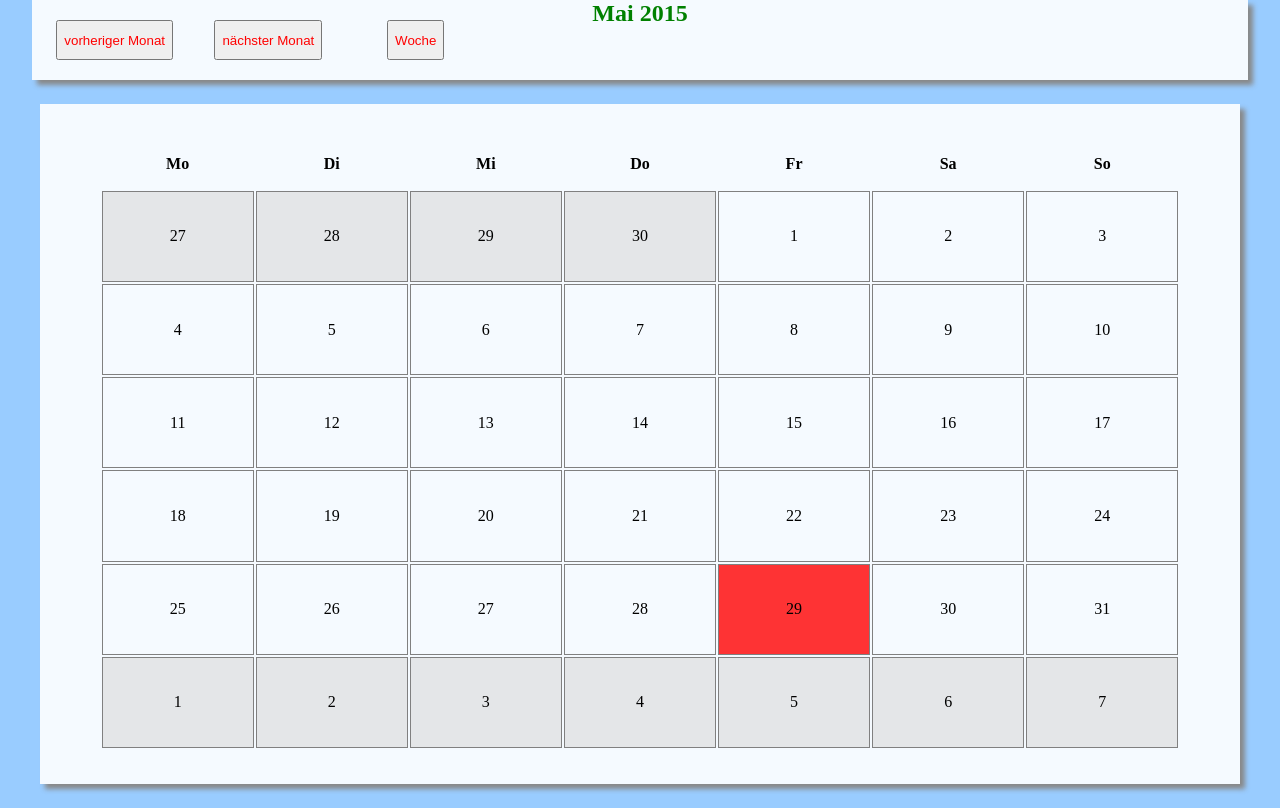
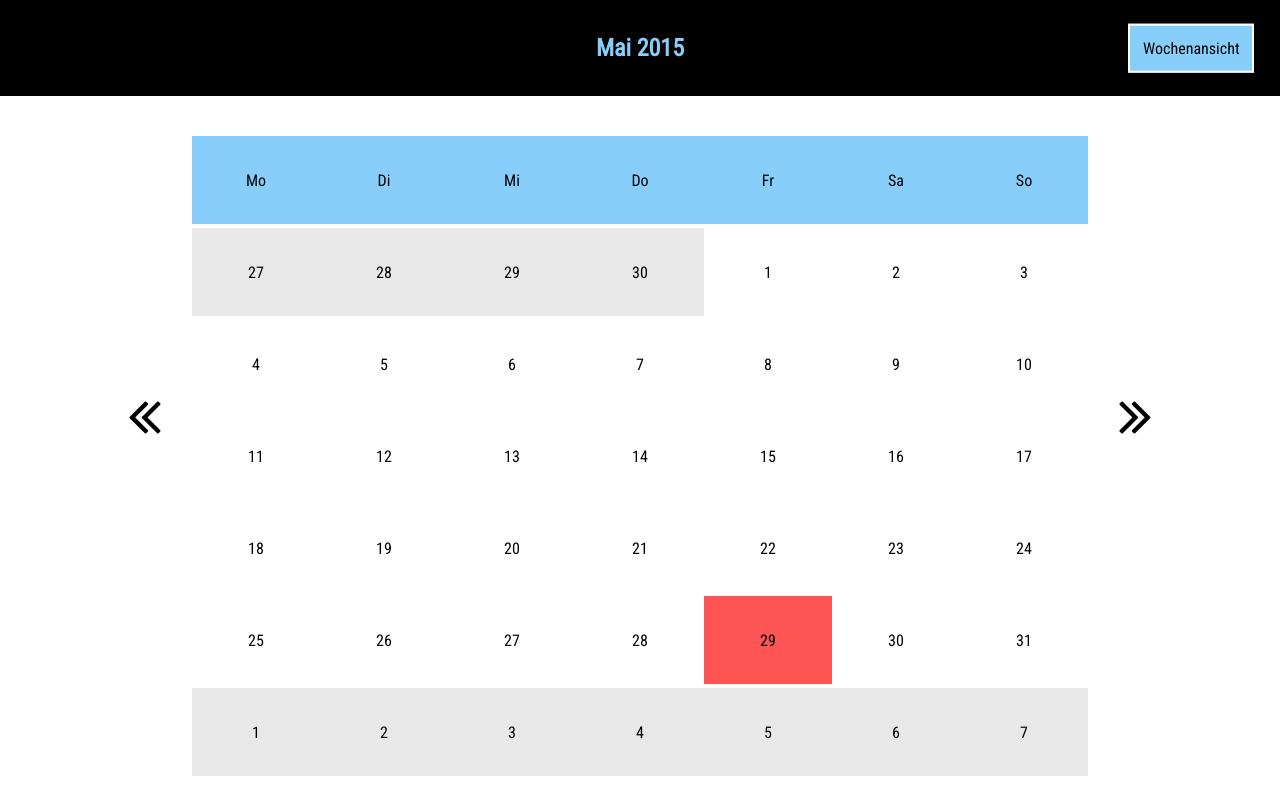
Before and after one commit to ScientiaEtVeritas/Calender, a plain HTML site: page public/index.html in a window 1280 px wide. Drawn offline with nearby package versions, Linux system fonts and the light colour scheme.

Commit message:
jquery, design fixes

```diff
--- a/public/css/stylesheet.css
+++ b/public/css/stylesheet.css
@@ -1,89 +1,121 @@
-body {
-	background-color: #99CCFF;
+body,html {
+	font-family: "Roboto Condensed", sans-serif;
+	height:100vh;
+	width:100vw;
+	padding:0;
+	margin:0;
+}
+
+#menudiv, #tablediv {
+}
+#menudiv {
+	position: relative;
+	height: 12vh;
+	width: 100vw;
+	background-color:#000000;
+}
+h2 {
+	color: lightskyblue;
+	text-align: center;
+}
+#header, #next, #wochenAnsicht {
+	display: inline;
+}
+#prev,#next, #wochenAnsicht {
+}
+#prev {
 
 }
-body,html {
-	height: 100%;
-}
-#menudiv, #tablediv {
-	box-shadow: 5px 5px 5px #888888;
-	background-color: rgba(255, 255, 255, 0.9);
-}
-#menudiv {
-	position: fixed;
-	height: 10%;
-	width: 95%;
-	left: 2.5%;
-	top: 0;
-}
-btn {
-	color:red;
-}
-h2 {
-	color: green;
-	text-align: center;
-}
-#monatJahrHeader, #naechsterMonat, #wochenAnsicht {
-	display: inline;
-}
-label {
-	position: absolute;
-	width: 100%;
-	text-align: center;
-}
-#vorigerMonat,#naechsterMonat, #wochenAnsicht {
-	top: 25%;
-	height: 50%;
-}
-#vorigerMonat {
-	position: absolute;
-	left: 2%;
-
-}
-#naechsterMonat {
-	position: relative;
-	left: 15%;
+#next {
 }
 
 #tablediv {
+	height: 80vh;
+	width: 100vw;
 	position: relative;
-	height: 85%;
-	width: 95%;
-	left: 2.5%;
-	top: 12%;
-
 }
 #wochenAnsicht {
-	position: relative;
-	left: 20%;
 }
 
 #weekTable {
-	position: absolute;
-	top: 5%;
-	width: 90%;
-	height: 90%;
-	left: 5%;
-	visibility: hidden;
-}
-#weekTable td {
-	width: 12%;
-    height: 90%;
-    border: 1px solid grey;
-    text-align: center;
+	display:none;
 }
 
-#monthTable {
+#monthTable,
+#weekTable{
+	width: 75vw;
+	height: 70vh;
+}
+#monthTable div div,
+#weekTable div div {
+    width: 10vw;
+    height: 11vh;
+    text-align: center;
+	display:inline-block;
+	position: relative;
+}
+
+.new {
+	background-color: rgba(217, 217, 217, 0.6);
+}
+
+.reset {
+	background-color: rgba(217, 217, 217, 0);
+}
+
+.today {
+	background-color: #ff5454;
+}
+
+.center,
+#weekTable div div span,
+#monthTable div div span {
 	position: absolute;
-	width: 90%;
-	height: 90%;
-	top: 5%;
-	left: 5%;
+	top:50%;
+	left:50%;
+	transform: translate(-50%, -50%);
+	text-align: center;
+}
 
+#days_of_week,
+#days_of_week div {
+	height:60vh !important;
 }
-#monthTable td {
-    width: 12%;
-    height: 15%;
-    border: 1px solid grey;
-    text-align: center;
+
+#next {
+	position: absolute;
+	font-size:4.5vw;
+	top:50%;
+	right:10vw;
+	transform: translateY(-50%);
+	text-align: center;
+	cursor: pointer;
+	color:#000;
 }
+
+#prev {
+	position: absolute;
+	font-size:4.5vw;
+	top:50%;
+	left:10vw;
+	transform: translateY(-50%);
+	text-align: center;
+	cursor: pointer;
+	color:#000;
+}
+
+.weekdays_header {
+	background-color:lightskyblue;
+}
+
+#change {
+	position: absolute;
+	right:2vw;
+	background-color:lightskyblue;
+	color:#000;
+	transform: translateY(-50%);
+	top:50%;
+	padding:1vw;
+	border:0.3vh solid #fff;
+	cursor: pointer;
+}
--- a/public/index.html
+++ b/public/index.html
@@ -1,202 +1,23 @@
 <!DOCTYPE html>
 <html>
-
     <head>
       <title>Kalender</title>
       <link rel="stylesheet" href="css/stylesheet.css" type="text/css">
+        <link href='http://fonts.googleapis.com/css?family=Roboto+Condensed' rel='stylesheet' type='text/css' />
+        <link rel="stylesheet" href="https://maxcdn.bootstrapcdn.com/font-awesome/4.3.0/css/font-awesome.min.css">
+        <script src="https://ajax.googleapis.com/ajax/libs/jquery/2.1.3/jquery.min.js"></script>
+        <script language="javascript" type="text/javascript" src="js/calTest.js"></script>
     </head>
     <body>
+        <div id="menudiv">
+            <div class="center"><h2 id="header">Monat, Jahr</h2></div>
+            <div id="change"><span class="btn" id="changeText">Wochenansicht</span></div>
+        </div>
         <div id="tablediv">
-<table id="monthTable">
-	<tr>
-		<th>Mo</th>
-		<th>Di</th>
-		<th>Mi</th>
-		<th>Do</th>
-		<th>Fr</th>
-		<th>Sa</th>
-		<th>So</th>
-	</tr>
-	<tr>
-		<td id="cal-1">
-			1
-		</td>
-		<td id="cal-2">
-			2
-		</td>
-		<td id="cal-3">
-			3
-		</td>
-		<td id="cal-4">
-			4
-		</td>
-		<td id="cal-5">
-			5
-		</td>
-		<td id="cal-6">
-			6
-		</td>
-		<td id="cal-7">
-			7
-		</td>
-	</tr>
-	<tr>
-		<td id="cal-8">
-			8
-		</td>
-		<td id="cal-9">
-			9
-		</td>
-		<td id="cal-10">
-			10
-		</td>
-		<td id="cal-11">
-			11
-		</td>
-		<td id="cal-12">
-			12
-		</td>
-		<td id="cal-13">
-			13
-		</td>
-		<td id="cal-14">
-			14
-		</td>
-	</tr>
-	<tr>
-		<td id="cal-15">
-			15
-		</td>
-		<td id="cal-16">
-			16
-		</td>
-		<td id="cal-17">
-			17
-		</td>
-		<td id="cal-18">
-			18
-		</td>
-		<td id="cal-19">
-			19
-		</td>
-		<td id="cal-20">
-			20
-		</td>
-		<td id="cal-21">
-			21
-		</td>
-	</tr>
-	<tr>
-		<td id="cal-22">
-			22
-		</td>
-		<td id="cal-23">
-			23
-		</td>
-		<td id="cal-24">
-			24
-		</td>
-		<td id="cal-25">
-			25
-		</td>
-		<td id="cal-26">
-			26
-		</td>
-		<td id="cal-27">
-			27
-		</td>
-		<td id="cal-28">
-			28
-		</td>
-	</tr>
-	<tr>
-		<td id="cal-29">
-			29
-		</td>
-		<td id="cal-30">
-			30
-		</td>
-		<td id="cal-31">
-			31
-		</td>
-		<td id="cal-32">
-			32
-		</td>
-		<td id="cal-33">
-			33
-		</td>
-		<td id="cal-34">
-			34
-		</td>
-		<td id="cal-35">
-			35
-		</td>
-	</tr>
-	<tr>
-		<td id="cal-36">
-			36
-		</td>
-		<td id="cal-37">
-			37
-		</td>
-		<td id="cal-38">
-			38
-		</td>
-		<td id="cal-39">
-			39
-		</td>
-		<td id="cal-40">
-			40
-		</td>
-		<td id="cal-41">
-			41
-		</td>
-		<td id="cal-42">
-			42
-		</td>
-	</tr>
-</table>
-<table id="weekTable">
-	<tr>
-		<th>Mo</th>
-		<th>Di</th>
-		<th>Mi</th>
-		<th>Do</th>
-		<th>Fr</th>
-		<th>Sa</th>
-		<th>So</th>
-	</tr>
-	<tr>
-		<td id="week-1">
-			1
-		</td>
-		<td id="week-2">
-			2
-		</td>
-		<td id="week-3">
-			3
-		</td>
-		<td id="week-4">
-			4
-		</td>
-		<td id="week-5">
-			5
-		</td>
-		<td id="week-6">
-			6
-		</td>
-		<td id="week-7">
-			7
-		</td>
-	</tr>
-</table>
+            <div id="monthTable" class="center"></div>
+            <div id="prev"><span class="btn" id="prevText"><i class="fa fa-angle-double-left"></i></span></div>
+            <div id="next"><span class="btn" id="nextText"><i class="fa fa-angle-double-right"></i></span></div>
+            <div id="weekTable" class="center"></div>
         </div>
-<div id="menudiv">
-		<label><h2 id="monatJahrHeader">Monat, Jahr</h2></label>
-		<button id="vorigerMonat" onclick="loadCalendarWithPrev()"><btn id="prevText">vorheriger Monat</btn></button>
-		<button id="naechsterMonat" onclick="loadCalendarWithNext()"><btn id="nextText">n&auml;chster Monat</btn></button>
-		<button id="wochenAnsicht" onclick="changeView()"><btn id="ansichtText">Woche</btn></button>
-	</div>
-<script language="javascript" type="text/javascript" src="js/calTest.js"></script>
     </body>
 </html>
--- a/public/js/calTest.js
+++ b/public/js/calTest.js
@@ -1,3 +1,4 @@
+$(document).ready(function() {
 	var monate = ["Januar", "Februar" , "M&auml;rz", "April","Mai","Juni","Juli","August","September","Oktober","November","Dezember"];
 	var wochenTage = ["So", "Mo" , "Di", "Mi","Do","Fr","Sa","So"];
 
@@ -5,46 +6,73 @@ var currentView = 0;
 	var curDate = new Date();
 	var dateWithSelectedMonth = new Date(curDate.getFullYear(), curDate.getMonth(), 1);
 
+	var $monthRow = $("<div></div>");
+	var $weekRow = $("<div></div>");
+	$('#monthTable').append($monthRow);
+	$('#weekTable').append($weekRow);
+
+	for(var i = 1; i < wochenTage.length; i++) {
+		$monthRow.append("<div class='weekdays_header'><span>" + wochenTage[i] + "</span></div>");
+		$weekRow.append("<div class='weekdays_header'><span>" + wochenTage[i] + "</span></div>");
+	}
+
+	for(var i = 0; i < 6; i++) {
+		var $row = $("<div></div>");
+		$('#monthTable').append($row);
+		for(var j = 1; j <= 7; j++) {
+			$row.append($("<div id='cal-" + ((7*i)+j) + "'></div>"));
+		}
+	}
+
+	var $row = $("<div id='days_of_week'></div>");
+	$('#weekTable').append($row);
+	for(var i = 0; i < 7; i++) {
+		$row.append("<div id='week-"+ (i+1) +"'></div>");
+	}
+
+	$('#prev').click(loadCalendarWithPrev);
+	$('#next').click(loadCalendarWithNext);
+	$('#change').click(changeView);
+
+	loadMonthCalendar();
 
 	function loadMonthCalendar() {
 		// load Calendar for month of dateWithSelectedMonth
-	var differenceForWeekday = dateWithSelectedMonth.getDay();
-	if (differenceForWeekday == 0) {
-		differenceForWeekday = 7;
+		var differenceForWeekday = dateWithSelectedMonth.getDay() || 7;
+		// set H2 for Monat und Jahr anzeige
+		$("#header").html(monate[dateWithSelectedMonth.getMonth()] + " " + dateWithSelectedMonth.getFullYear());
+
+		for (var z = 1; z< differenceForWeekday; z++) {
+			var tid = "cal-" + z;
+			var $tid = $('#'+tid);
+			var lastMonthLastDay = new Date(dateWithSelectedMonth.getFullYear(), dateWithSelectedMonth.getMonth(), z-differenceForWeekday+1);
+			$tid.html("<span>" + lastMonthLastDay.getDate() + "</span>");
+			setStyle($tid, "new");
 		}
-	// set H2 for Monat und Jahr anzeige
-	document.getElementById("monatJahrHeader").innerHTML = monate[dateWithSelectedMonth.getMonth()] + " " + dateWithSelectedMonth.getFullYear();
-	var z = 1;
-	while (z< differenceForWeekday) {
-		var tid = "cal-" + z;
-		var lastMonthLastDay = new Date(dateWithSelectedMonth.getFullYear(), dateWithSelectedMonth.getMonth(), z-differenceForWeekday+1);
-		document.getElementById(tid).innerHTML = lastMonthLastDay.getDate();
-		setNewStyle(tid);
-		z++;
-	}
-	z = differenceForWeekday;
+
 		var currentMonthLastDay = new Date(dateWithSelectedMonth.getFullYear(), dateWithSelectedMonth.getMonth()+1, 0);
-	while (z<currentMonthLastDay.getDate()+differenceForWeekday) {
-		var tid = "cal-" + z;
+
+		for (z = differenceForWeekday; z<currentMonthLastDay.getDate()+differenceForWeekday; z++) {
+			tid = "cal-" + z;
+			$tid = $('#'+tid);
 			curMonth = new Date(dateWithSelectedMonth.getFullYear(), dateWithSelectedMonth.getMonth(), differenceForWeekday-z+1);
 			var nexDay = z-differenceForWeekday+1;
-		document.getElementById(tid).innerHTML = nexDay;
-		if (nexDay == curDate.getDate() && currentMonthLastDay.getMonth() == curDate.getMonth() && curMonth.getFullYear() == curDate.getFullYear()) {
-			setTodayStyle(tid);
+			$tid.html("<span>" + (nexDay) + "</span>");
+			if (nexDay == curDate.getDate() && currentMonthLastDay.getMonth() == curDate.getMonth() && curMonth.getFullYear() == curDate.getFullYear()) setStyle($tid, "today");
+			else setStyle($tid, "reset");
 		}
-		else {
-			resetStyle(tid);
-		}
-		z++;
-	}
+
 		var nextMonth = new Date(dateWithSelectedMonth.getFullYear(), dateWithSelectedMonth.getMonth()+1, 1);
+
 		while (z<=42) {
-		var tid = "cal-" + z;
-		document.getElementById(tid).innerHTML = z-currentMonthLastDay.getDate()-differenceForWeekday+1;
-		setNewStyle(tid);
+			tid = "cal-" + z;
+			$tid = $('#'+tid);
+			$tid.html("<span>" + (z-currentMonthLastDay.getDate()-differenceForWeekday+1) + "</span>");
+			setStyle($tid, "new");
 			z++;
 		}
 	}
+
 	function loadCalendarWithNext() {
 		if (currentView == 0) {
 			dateWithSelectedMonth = new Date(dateWithSelectedMonth.getFullYear(), dateWithSelectedMonth.getMonth()+1, 1);
@@ -66,67 +94,40 @@ function loadCalendarWithPrev() {
 			loadWeekCalendar();
 		}
 	}
-function setNewStyle(className) {
-	var sheet = document.createElement('style');
-	sheet.innerHTML = "#" + className + " { background-color: rgba(217, 217, 217, 0.6); }";
-	document.body.appendChild(sheet);
+
+	function setStyle($element, styleClass) {
+		$element.removeClass().addClass(styleClass);
 	}
-function resetStyle(className) {
-	var sheet = document.createElement('style');
-	sheet.innerHTML = "#" + className + " { background-color: rgba(217, 217, 217, 0); }";
-	document.body.appendChild(sheet);
-}
-function setTodayStyle(className) {
-	var sheet = document.createElement('style');
-	sheet.innerHTML = "#" + className + " { background-color: rgba(255, 30, 30, 0.9); }";
-	document.body.appendChild(sheet);
-}
+
 	function changeView() {
-	var sheet = document.createElement('style');
 		if (currentView == 0) {
-		sheet.innerHTML = "#monthTable { visibility: hidden; } #weekTable { visibility: visible; }";
-		document.body.appendChild(sheet);
+			$('#weekTable').fadeIn(300);
+			$('#monthTable').fadeOut(300);
 			currentView = 1;
-		document.getElementById("ansichtText").innerHTML = "Monate";
-		document.getElementById("nextText").innerHTML = "N&auml;chste Woche";
-		document.getElementById("prevText").innerHTML = "Vorige Woche";
+			$("#changeText").html("Monatsansicht");
 			loadWeekCalendar();
 		}
 		else if (currentView == 1) {
-		sheet.innerHTML = "#monthTable { visibility: visible; } #weekTable { visibility: hidden; }";
-		document.body.appendChild(sheet);
+			$('#weekTable').fadeOut(300);
+			$('#monthTable').fadeIn(300);
 			currentView = 0;
-		document.getElementById("ansichtText").innerHTML = "Wochen";
-		document.getElementById("nextText").innerHTML = "N&auml;chster Monat";
-		document.getElementById("prevText").innerHTML = "Voriger Monat";
+			$("#changeText").html("Wochenansicht");
 			loadMonthCalendar();
 		}
 	}
 	function loadWeekCalendar() {
-	document.getElementById("monatJahrHeader").innerHTML = monate[dateWithSelectedMonth.getMonth()] + " " + dateWithSelectedMonth.getFullYear();
-	var z = 1;
-	while (z <= 7) {
+		$("#header").html(monate[dateWithSelectedMonth.getMonth()] + " " + dateWithSelectedMonth.getFullYear());
+
+		for (var z = 1; z <= 7; z++) {
 			var tid = "week-" + z;
-		var currentDay = dateWithSelectedMonth.getDay();
-		if (currentDay == 0) {
-			currentDay = 7;
-		}
+			var $tid = $('#'+tid);
+			var currentDay = dateWithSelectedMonth.getDay() || 7;
 			var dateNeeded = dateWithSelectedMonth.getDate() - currentDay + z;
 			var weekDays = new Date(dateWithSelectedMonth.getFullYear(), dateWithSelectedMonth.getMonth(), dateNeeded);
-		document.getElementById(tid).innerHTML = wochenTage[weekDays.getDay()] + ", " + weekDays.getDate() + ".";
-		if (weekDays.getMonth() != curDate.getMonth()) {
-			setNewStyle(tid);
-		}
-		else if (curDate.getDate() == weekDays.getDate() && curDate.getMonth() == weekDays.getMonth() && curDate.getFullYear() == weekDays.getFullYear()) {
-			setTodayStyle(tid);
-		}
-		else {
-			resetStyle(tid);
-		}
-		z++;
-		console.log(wochenTage[weekDays.getDay()] + ", " + weekDays.getDate() + ".");
+			$tid.html("<span>" + wochenTage[weekDays.getDay()] + ", " + weekDays.getDate() + ".</span>");
+			if (weekDays.getMonth() != curDate.getMonth()) setStyle($tid, "new");
+			else if (curDate.getDate() == weekDays.getDate() && curDate.getMonth() == weekDays.getMonth() && curDate.getFullYear() == weekDays.getFullYear()) setStyle($tid, "today");
+			else setStyle($tid, "reset");
 		}
 	}
-
-
-window.onload = loadMonthCalendar();
+});
```
Lines whose indentation alone changed are shown as unchanged.
